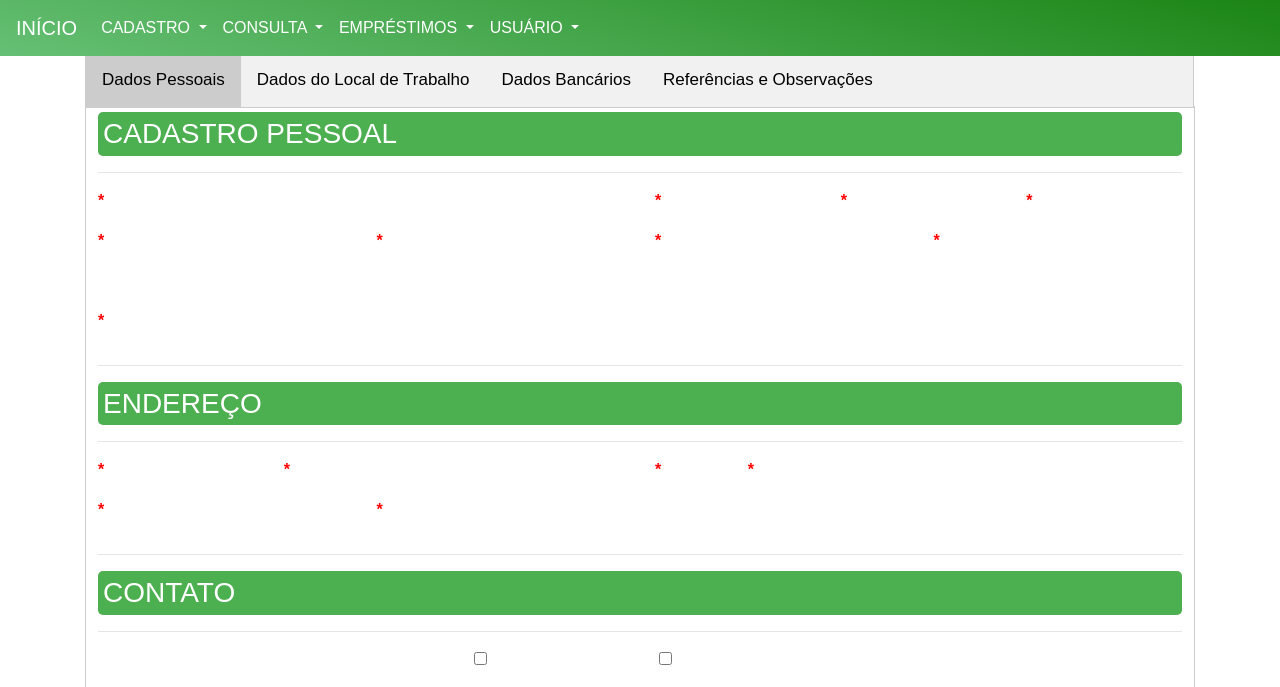
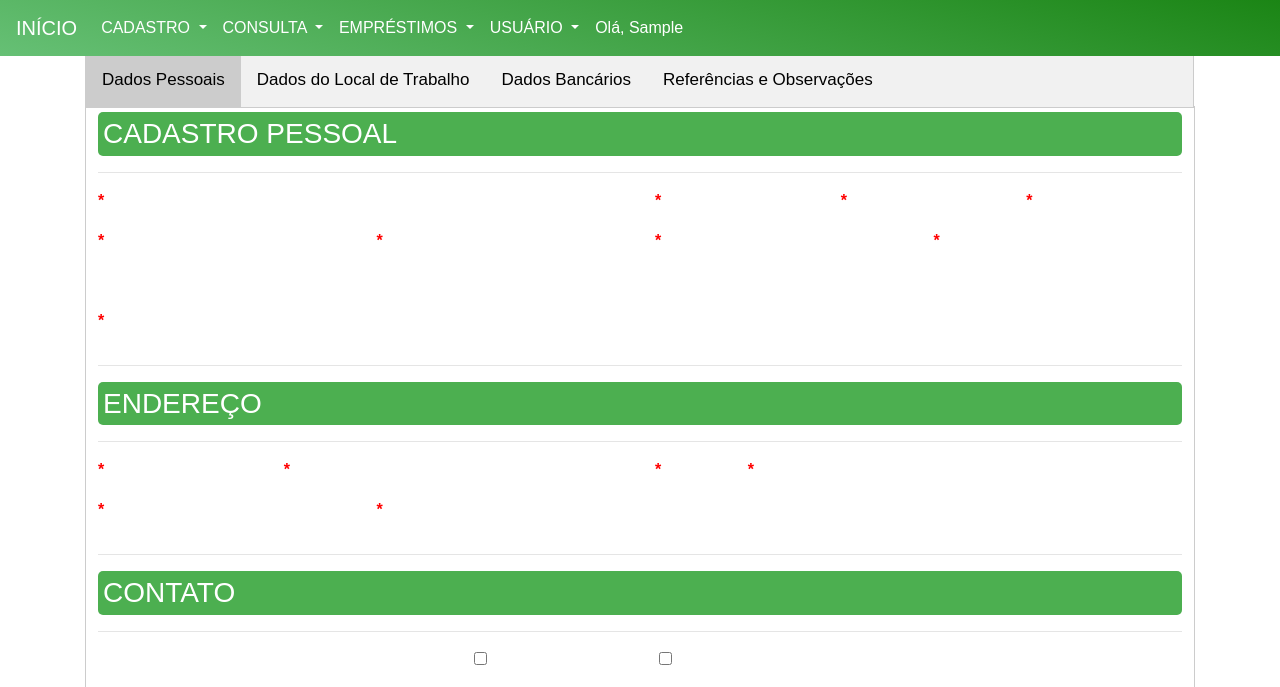
Before and after one commit to israelwerther/esctop, a Django app: page /cliente/add/ in a window 1280 px wide. Shown: the top 687 px of the page. Run offline with Django 3.2, Linux system fonts and the light colour scheme; the visitor is signed in with stand-in values (Sample User, id 1); parts of the project's set-up code (start-up, migrations or seed data) failed here and were passed over; some libraries are stand-ins or nearby versions.

Commit message:
usuario logado aarece no sistema

```diff
--- a/projeto/core/templates/includes/nav.html
+++ b/projeto/core/templates/includes/nav.html
@@ -198,6 +198,12 @@ function myFunction() {
 						<a class="dropdown-item" href="{% url 'logout' %}" style="float:right">ENCERRAR SESSÃO</a>
 					</div>
 				</li>
+
+				{% if user.is_authenticated %}
+				<a href="" style='float:right' class="nav-link">Olá, {{user.first_name}}</a>
+				</span>
+				{% endif %}
+
 			</ul>
 		</div>
 	</nav>
```
